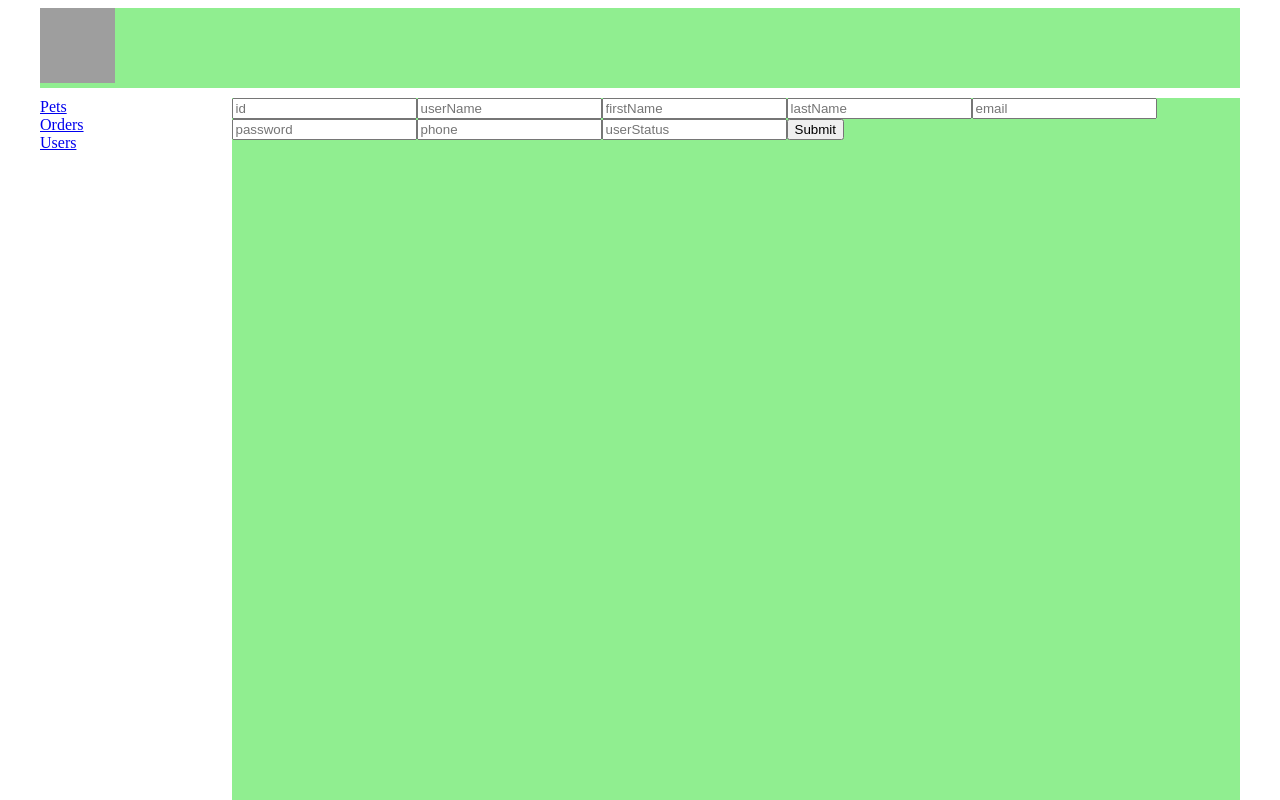
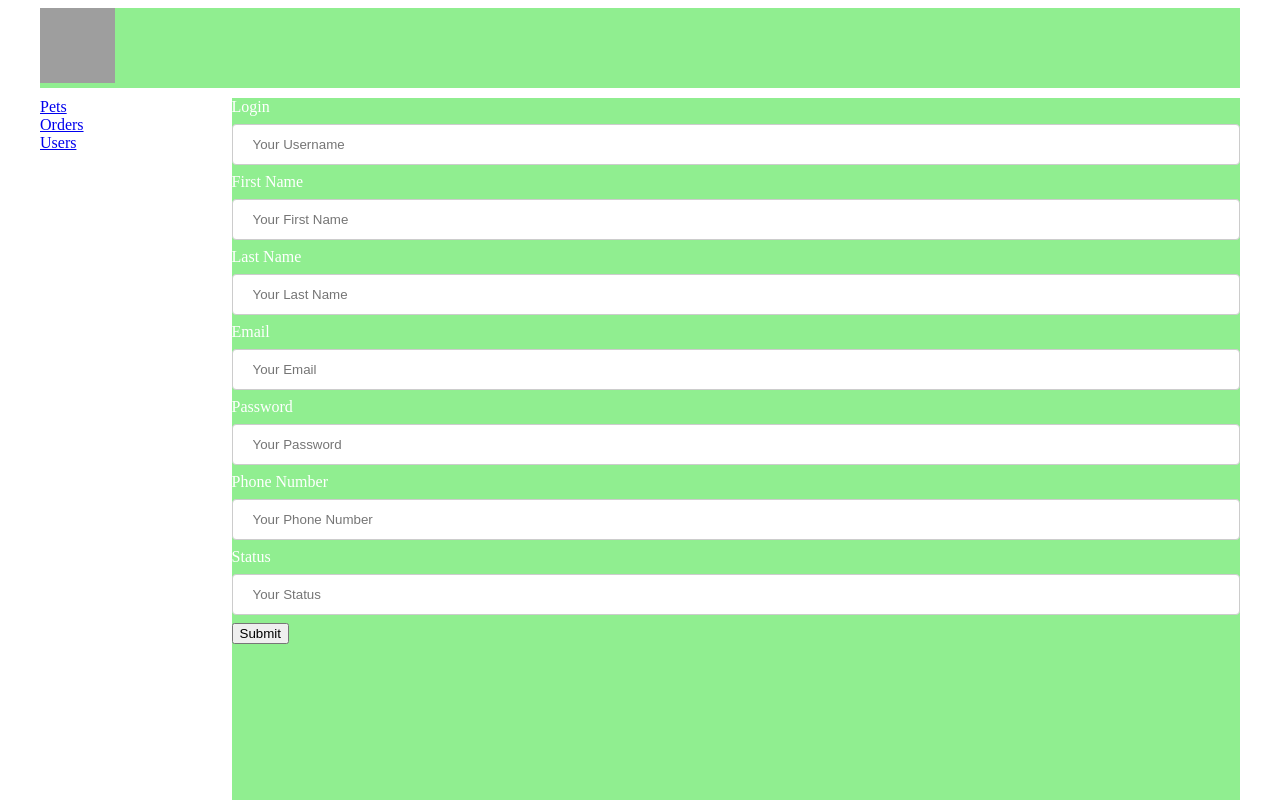
Before and after one commit to Yulian-21/pet-store-app, a React (Create React App) app: page /users in a window 1280 px wide. Shown: the top 800 px of the page. Built offline with nearby package versions, Linux system fonts and the light colour scheme; grey boxes are pictures that could not be loaded.

Commit message:
Add css module and refactor

```diff
--- /dev/null
+++ b/src/components/Users/UserPage.module.css
@@ -0,0 +1,9 @@
+input, select {
+    width: 100%;
+    padding: 12px 20px;
+    margin: 8px 0;
+    display: inline-block;
+    border: 1px solid #ccc;
+    border-radius: 4px;
+    box-sizing: border-box;
+  }
--- a/src/components/Users/UserType/UserType.ts
+++ b/src/components/Users/UserType/UserType.ts
@@ -1,5 +1,5 @@
 export default interface IUser{
-    id: number
+    id?: number
     userName: string
     firstName: string
     lastName: string
--- a/src/components/Users/UsersPage.tsx
+++ b/src/components/Users/UsersPage.tsx
@@ -2,10 +2,11 @@ import React, {FC, useState} from 'react'
 import axios from 'axios';
 import IUser from './UserType/UserType';
 import { promisify } from '../Api/UserResponse';
+import './UserPage.module.css'
 
 const UsersPage = () => {
 
-    const [user, setUser] = useState<IUser>(  { id: 0,
+    const [user, setUser] = useState<IUser>(  {
         userName: '',
         firstName: '',
         lastName: '',
@@ -14,9 +15,7 @@ const UsersPage = () => {
         phone: '',
         userStatus: 0});
 
-        const changeIdHandler = (e: React.ChangeEvent<HTMLInputElement>) => {
-            setUser({...user, id: parseInt(e.target.value, 10)});
-        }
+
 
         const changeUserNameHandler = (e: React.ChangeEvent<HTMLInputElement>) => {
             setUser({...user, userName: e.target.value});
@@ -56,14 +55,27 @@ const UsersPage = () => {
   return (
     <div>
         <form>
-          <input type="number" id="id" name="id" onChange={changeIdHandler} placeholder='id'/>
-          <input type="text" id="userName" name="userName" onChange={changeUserNameHandler} placeholder='userName'/>
-          <input type="text" id="firstName" name="firstName" onChange={changeFirstNameHandler} placeholder='firstName'/>
-          <input type="text" id="lastName" name="lastName" onChange={changeLastNameHandler} placeholder='lastName'/>
-          <input type="email" id="email" pattern="[a-z0-9._%+-]+@[a-z0-9.-]+\.[a-z]{2, 4}$" name="email" onChange={changeEmailHandler} placeholder='email'/>
-          <input type="password" id="password" name="password" onChange={changePasswordHandler} placeholder='password'/>
-          <input type="tel" id="phone" name="phone" onChange={changePhoneHandler} placeholder='phone'/>
-          <input type="number" id="userStatus" name="userStatus" onChange={changeStatusHandler} placeholder='userStatus'/>
+          <label htmlFor='userName'>Login</label>
+          <input type="text" id="userName" name="userName" onChange={changeUserNameHandler} placeholder='Your Username'/>
+
+          <label htmlFor='firstName'>First Name</label>
+          <input type="text" id="firstName" name="firstName" onChange={changeFirstNameHandler} placeholder='Your First Name'/>
+
+          <label htmlFor='lastName'>Last Name</label>
+          <input type="text" id="lastName" name="lastName" onChange={changeLastNameHandler} placeholder='Your Last Name'/>
+
+          <label htmlFor='email'>Email</label>
+          <input type="email" id="email" pattern="[a-z0-9._%+-]+@[a-z0-9.-]+\.[a-z]{2, 4}$" name="email" onChange={changeEmailHandler} placeholder='Your Email'/>
+
+          <label htmlFor='password'>Password</label>
+          <input type="password" id="password" name="password" onChange={changePasswordHandler} placeholder='Your Password'/>
+
+          <label htmlFor='phone'>Phone Number</label>
+          <input type="tel" id="phone" name="phone" onChange={changePhoneHandler} placeholder='Your Phone Number'/>
+
+          <label htmlFor='userStatus'> Status</label>
+          <input type="number" id="userStatus" name="userStatus" onChange={changeStatusHandler} placeholder='Your Status'/>
+
           <button onClick={sendUser}>Submit</button>
         </form>
     </div>
```
